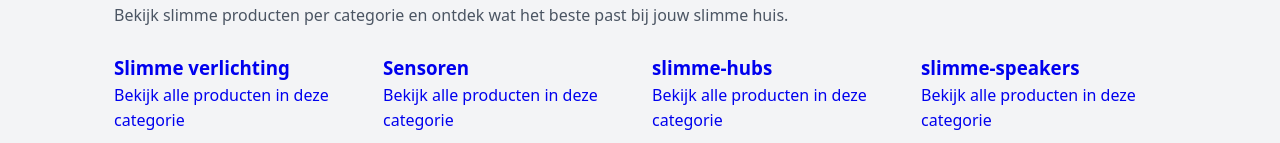
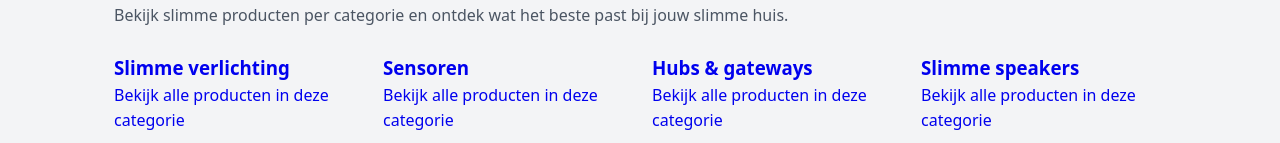
Before and after one commit to hafidgrad/SlimHuisWonen, a Next.js app: page /categorieen in a window 1280 px wide. Shown: the part 161-304 px from the top of the page. Built offline with nearby package versions, Linux system fonts and the light colour scheme.

Commit message:
../app/categorieen/page.jsx

```diff
--- a/app/categorieen/page.jsx
+++ b/app/categorieen/page.jsx
@@ -6,7 +6,7 @@ import { getAllProducts } from "@/data/products";
 export const metadata = {
   title: "Categorieën slimme producten",
   description:
-    "Ontdek slimme producten per categorie zoals verlichting, sensoren, deurbellen en thermostaten.",
+    "Ontdek slimme producten per categorie zoals verlichting, sensoren, hubs, speakers en meer.",
   alternates: {
     canonical: "https://slimhuiswonen.nl/categorieen",
   },
@@ -20,39 +20,73 @@ export default function CategorieenPage() {
     new Set(products.map((p) => p.category))
   );
 
-  const categoryLabels = {
-    "slimme-verlichting": "Slimme verlichting",
-    sensoren: "Sensoren",
-    "slimme-deurbellen": "Slimme deurbellen",
-    "slimme-thermostaten": "Slimme thermostaten",
-    "slimme-stekkers": "Slimme stekkers",
+  // labels + vaste volgorde
+  const categoryConfig = {
+    "slimme-verlichting": {
+      label: "Slimme verlichting",
+      order: 1,
+    },
+    sensoren: {
+      label: "Sensoren",
+      order: 2,
+    },
+    "slimme-deurbellen": {
+      label: "Slimme deurbellen",
+      order: 3,
+    },
+    "slimme-thermostaten": {
+      label: "Slimme thermostaten",
+      order: 4,
+    },
+    "slimme-stekkers": {
+      label: "Slimme stekkers",
+      order: 5,
+    },
+    "slimme-hubs": {
+      label: "Hubs & gateways",
+      order: 6,
+    },
+    "slimme-speakers": {
+      label: "Slimme speakers",
+      order: 7,
+    },
   };
+
+  // sorteer categorieën netjes
+  const sortedCategories = categories.sort(
+    (a, b) =>
+      (categoryConfig[a]?.order ?? 99) -
+      (categoryConfig[b]?.order ?? 99)
+  );
 
   return (
     <>
       <Header />
+
       <main className="section">
         <div className="container">
           <h1>Categorieën</h1>
+
           <p className="section-intro">
             Bekijk slimme producten per categorie en ontdek wat het beste past
             bij jouw slimme huis.
           </p>
 
           <div className="category-grid">
-            {categories.map((cat) => (
+            {sortedCategories.map((cat) => (
               <Link
                 key={cat}
                 href={`/categorieen/${cat}`}
                 className="category-card"
               >
-                <h3>{categoryLabels[cat] ?? cat}</h3>
+                <h3>{categoryConfig[cat]?.label ?? cat}</h3>
                 <p>Bekijk alle producten in deze categorie</p>
               </Link>
             ))}
           </div>
         </div>
       </main>
+
       <Footer />
     </>
   );
```
